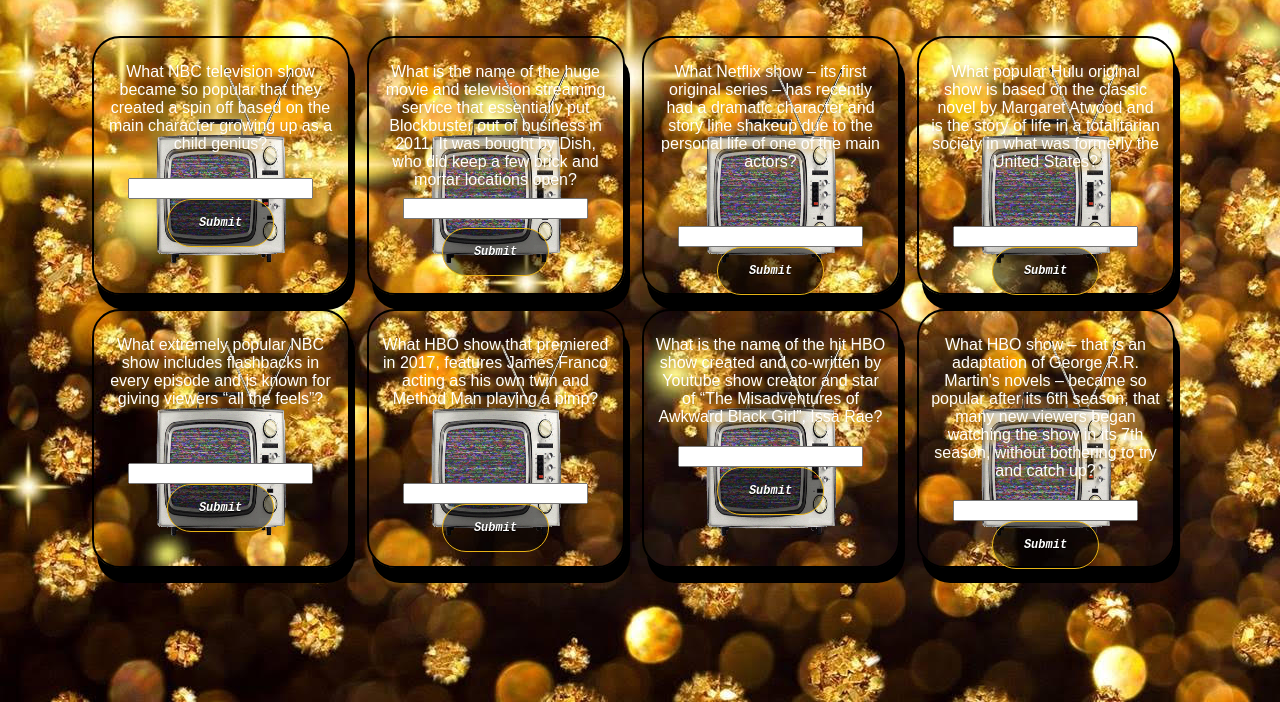
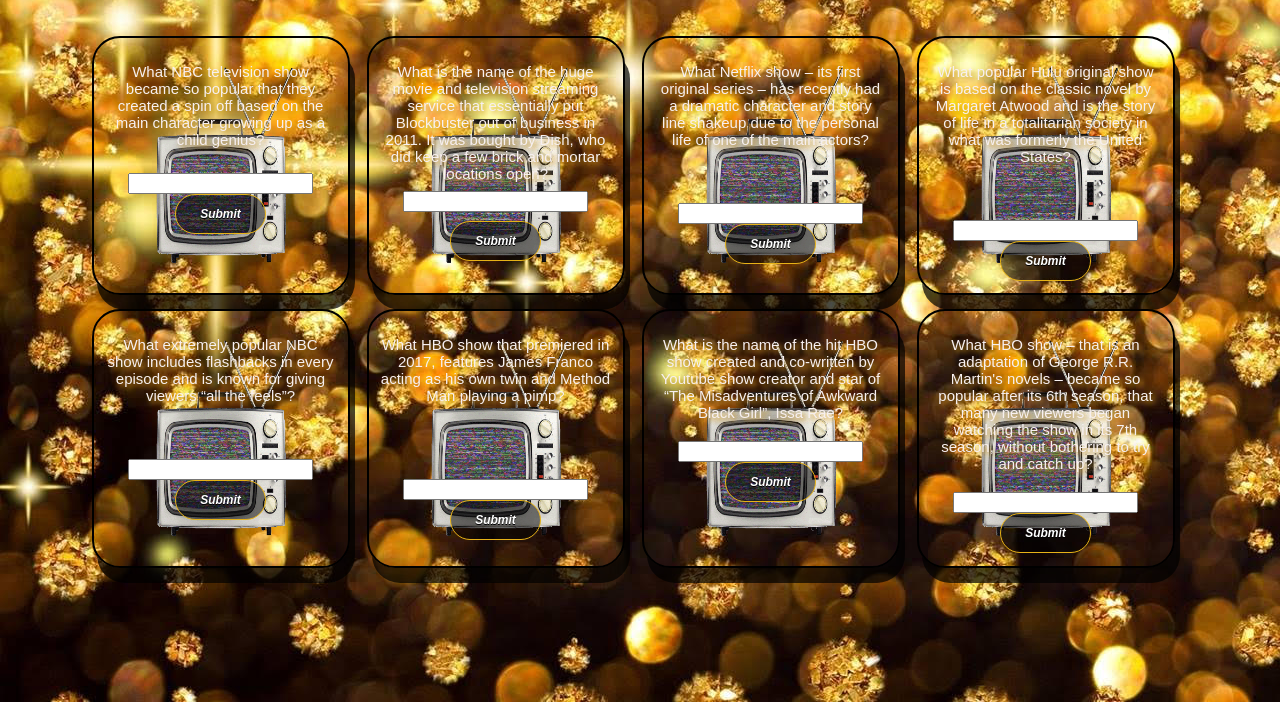
Before and after one commit to keaglin/GoldenAgeOfTV, a plain HTML site: page index.html in a window 1280 px wide. Shown: the part 98-800 px from the top of the page. Drawn offline with Linux system fonts and the light colour scheme.

Commit message:
got background of cards to darken, making words easier to read, updated shadow of the cards

```diff
--- a/style.css
+++ b/style.css
@@ -25,10 +25,10 @@ body {
     height: 230px;
     margin: 7px 0;
     padding: 25px 12px 0 12px;
-    color: rgb(255, 255, 255);
+    color: rgb(247, 240, 240);
     text-shadow: 3px 3px 5px rgb(207, 148, 29);
     /* background: black; */
-    box-shadow: 5px 15px black;
+    box-shadow: 5px 15px rgba(0, 0, 0, .7);
     background-image: url('images/silvertv.gif');
     background-repeat: no-repeat;
     background-size: 200px 200px;
@@ -36,6 +36,7 @@ body {
     /* opacity: 0.6; */
     font-family: "Jazz LET", fantasy;
     border-radius:28px;
+    font-size: 15px;
 }
 
 .container {
@@ -80,9 +81,9 @@ img {
 }
  /* stack overflow for transform */
 .button:hover {
-    background: rgba(0, 0, 0, 0.205);
+    background: rgba(0, 0, 0, 0.505);
     transform: scale(1.7);
-    color: white;
+    color: rgb(211, 176, 23);
     text-shadow: 3px 3px 5px rgb(0, 0, 0);
     font-weight: bolder;
 }
@@ -115,24 +116,21 @@ img {
     margin: 20px 0 0 0;
 }
 
+/* button generator https://www.bestcssbuttongenerator.com/*/
 .submit {
-	/* -moz-box-shadow:inset 0px 0px 0px 0px #ffffff;
-	/* -webkit-box-shadow:inset 0px 0px 0px 0px #ffffff; */
 	box-shadow:inset 0px 0px 0px 0px #ca0a0a;
     background: rgba(0, 0, 0, 0.5);
     background-image: url('images/silvertv.gif');
-	/* -moz-border-radius:28px;
-	-webkit-border-radius:28px; */
     border-radius:28px;
 	border:1px solid #e6b217;
 	display:inline-block;
 	cursor:pointer;
 	color:#ffffff;
-	font-family:Courier New;
+	font-family:font-family: "Jazz LET", fantasy;
 	font-size:12px;
 	font-weight:bolder;
 	font-style:italic;
-	padding:16px 31px;
+	padding:12px 24px;
 	text-decoration:none;
 	text-shadow:0px 1px 0px #000000;
 }
```
